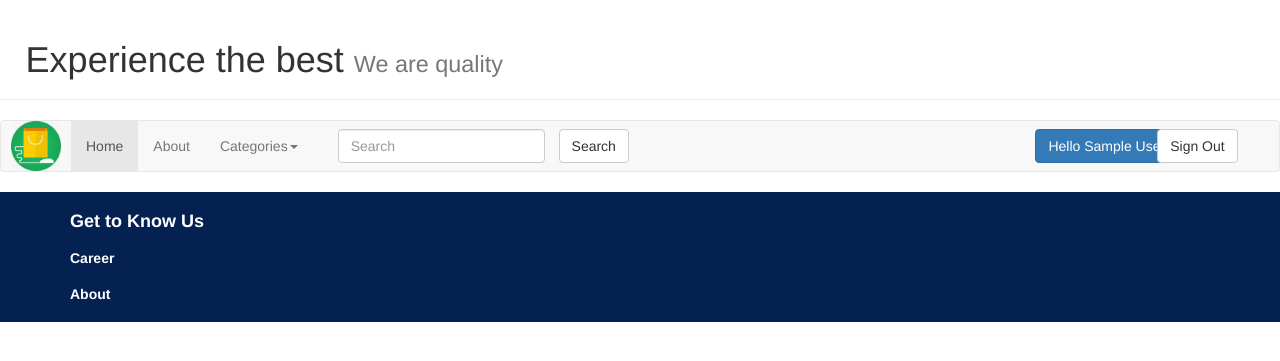
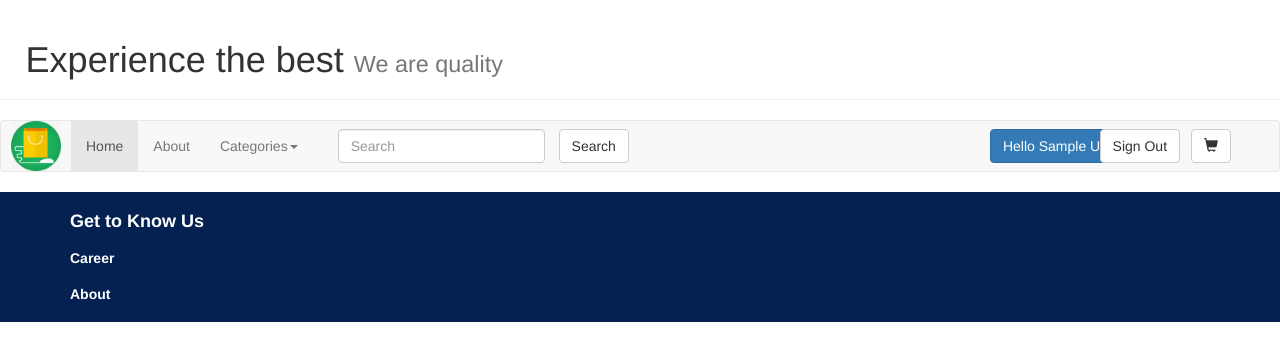
Before and after one commit to nickoloz1994/webshop, a PHP site: page /index.php in a window 1280 px wide. Shown: the top 361 px of the page. Run offline with PHP 8.4, Linux system fonts and the light colour scheme; the visitor is signed in with stand-in values (Sample User, id 1); data that the repository does not hold is empty; a stand-in replaces the project's code that opens the database connection.

Commit message:
Maintenance changes
Corrected some minor errors

```diff
--- a/admin.php
+++ b/admin.php
@@ -20,7 +20,7 @@ if (logged_in()) {
   include('authenticated_nav.php');
 }
 else{
-  include('regularnav.php');
+  include('regular_nav.php');
 }
 ?>
 
--- a/authenticated_nav.php
+++ b/authenticated_nav.php
@@ -48,8 +48,8 @@ require_once('config.php');
         </div>
         <button type="submit" class="btn btn-default">Search</button>
       </form>
-      <div class="row" style="width: 20%;position: relative;float: right;margin-top: 8px;">
-        <div class="col-md-6">
+      <div class="row" style="width: 25%;position: relative;float: right;margin-top: 8px;">
+        <div class="col-md-3" style="margin-left: 10%;padding: 0;">
           <div class="dropdown">
           <button class="btn btn-primary dropdown-toggle" type="button" data-toggle="dropdown">Hello <?=$_SESSION['username']?>
           <span class="caret"></span></button>
@@ -60,10 +60,15 @@ require_once('config.php');
           </ul>
         </div>
         </div>
-        <div class="col-md-6">
+        <div class="col-md-3" style="position: relative;margin-left: 11%;padding: 0;">
           <form action="logout.php">
             <input type="submit" value="Sign Out" class="btn btn-default">
           </form>
+        </div>
+        <div class="col-md-3" style="width: 15%;position: relative;padding: 0; margin-left: 5%;">
+          <a href="cart.php" class="btn btn-default" aria-label="Left Align">
+            <span class="glyphicon glyphicon-shopping-cart" aria-hidden="true"></span>
+          </a>
         </div>
       </div>
     </div><!-- /.navbar-collapse -->
--- a/footer.php
+++ b/footer.php
@@ -11,8 +11,8 @@
 <footer class="footer" >
     <div class="container">
         <p><h4 class="text-muted">Get to Know Us</h4></p>
-        <p><h5 class="text-muted">Career</h5></p>
-        <p><h5 class="text-muted">About</h5></p>
+        <p><h5 class="text-muted"><a href="#" style="color: white;">Career</a></h5></p>
+        <p><h5 class="text-muted"><a href="about.php" style="color: white;">About</a></h5></p>
     </div>
 </footer>
 
--- a/logged.php
+++ b/logged.php
@@ -1,7 +1,7 @@
 <?php
 
 function logged_in(){
-	if (isset($_SESSION['username']) && isset($_SESSION['id'])) {
+	if (isset($_SESSION['username']) && isset($_SESSION['userid'])) {
 		return true;
 	}
 	else{
--- a/login.php
+++ b/login.php
@@ -15,7 +15,8 @@ if ($row) {
 	$_SESSION['username'] = $row['name'];
 	$_SESSION['mail'] = $row['mail'];
 	$_SESSION['surname'] = $row['surname'];
-	$_SESSION['id'] = $row['usrid'];
+	$_SESSION['userid'] = $row['usrid'];
+	$_SESSION['PHPSESSID'] = session_id();
 	$_SESSION['user_level'] = (int)$row['user_level'];
 
 	$url = ($_SESSION["user_level"] === 1) ? 'admin.php' : 'member.php';
--- a/logout.php
+++ b/logout.php
@@ -1,10 +1,10 @@
 <?php
-
-$_SESSION = array();
 
 if (isset($_COOKIE[session_name()])) {
 	setcookie(session_name(),'',time()-50000,'/');
 }
+
+$_SESSION = array();
 
 session_destroy();
 
```
